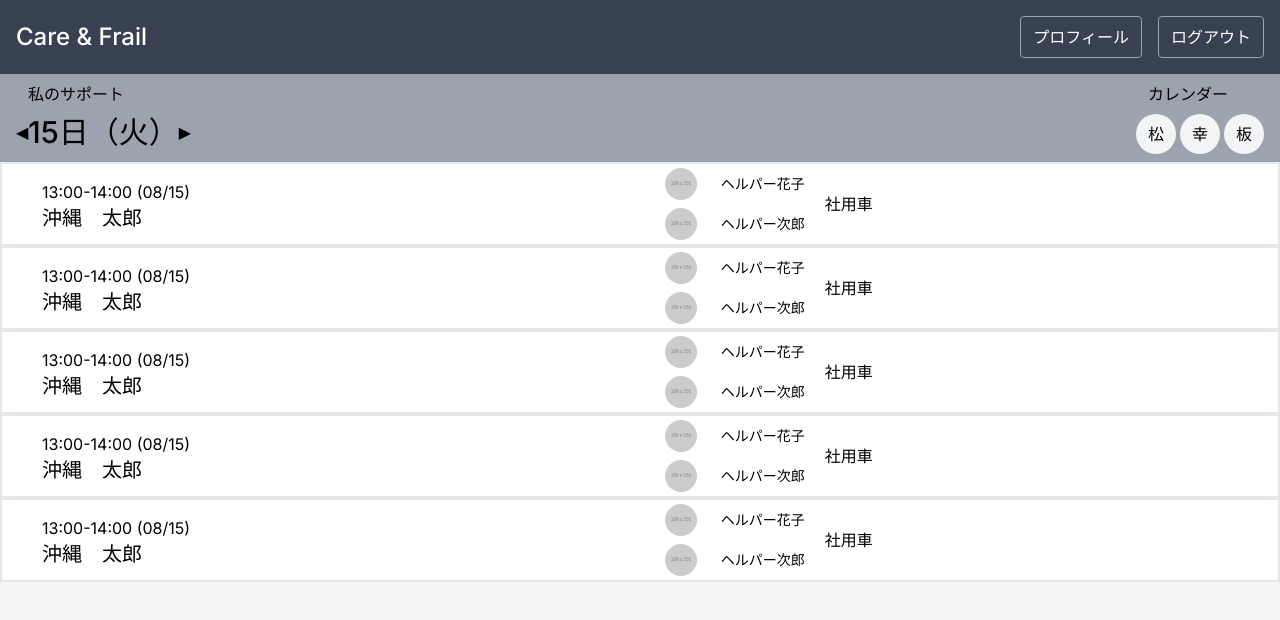
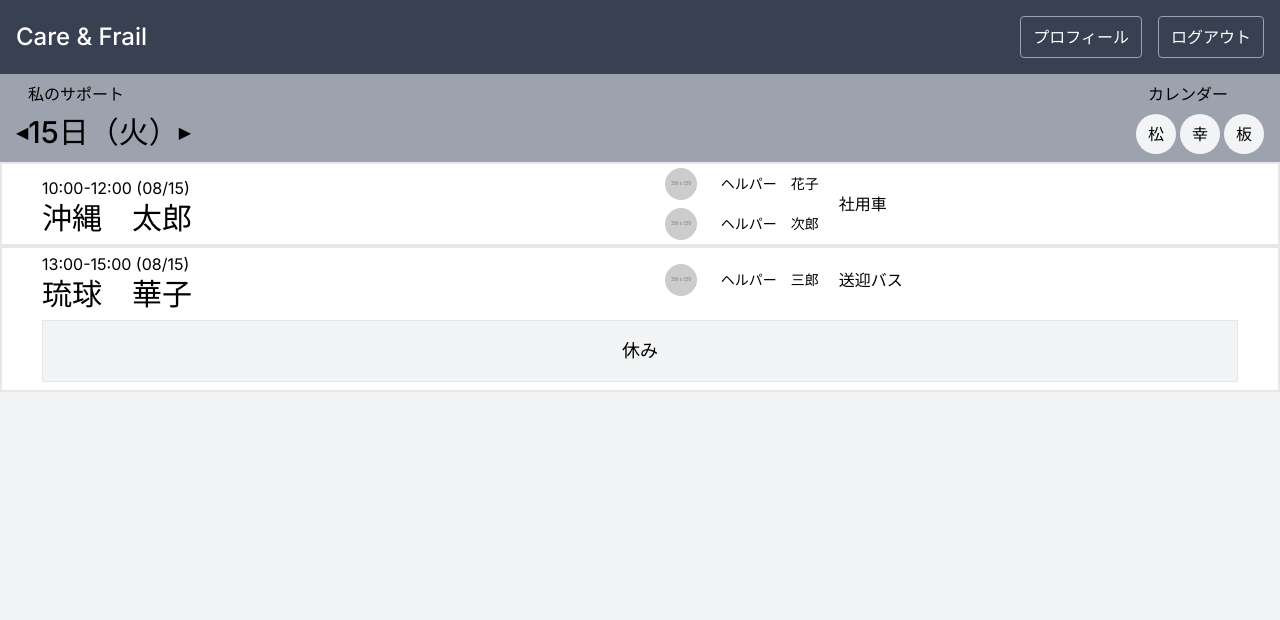
Before and after one commit to Takashi-Matsumura/shincode-workspace, a Next.js app in the folder nextjs13-twitter/: page / in a window 1280 px wide. Shown: the top 620 px of the page. Built offline with nearby package versions, Linux system fonts and the light colour scheme; data requests are answered from the project's data file.

Commit message:
jsonデータ反映

```diff
--- a/nextjs13-twitter/src/app/components/Post.js
+++ b/nextjs13-twitter/src/app/components/Post.js
@@ -1,57 +1,39 @@
 import Link from "next/link";
 import React from "react";
 
-const Post = () => {
+const Post = ({ tweet }) => {
   return (
     <div className="bg-white border-2">
       <div className="flex flex-auto items-center">
         <div className="w-full px-10 pt-1">
-          <p>13:00-14:00 (08/15)</p>
-          <p className="font-light text-xl">沖縄　太郎</p>
+          <p>
+            {tweet.period.begin}-{tweet.period.end} ({tweet.date})
+          </p>
+          <p className="font-light text-3xl">{tweet.guest.name}</p>
         </div>
         <div className="flex w-full items-center">
           <div>
+            {tweet.helper.map((helper) => (
               <div className="flex items-center">
                 <img
                   className="w-10 h-10 rounded-full px-1 py-1"
                   src="https://via.placeholder.com/150"
                   alt="User Avatar"
                 />
-              <p className="text-sm px-5">ヘルパー花子</p>
+                <p className="text-sm px-5">{helper.name}</p>
               </div>
-            <div className="flex items-center">
-              <img
-                className="w-10 h-10 rounded-full px-1 py-1"
-                src="https://via.placeholder.com/150"
-                alt="User Avatar"
-              />
-              <p className="text-sm px-5">ヘルパー次郎</p>
+            ))}
+          </div>
+          <p>{tweet.transportation}</p>
         </div>
       </div>
-          <p>社用車</p>
+      {tweet.text && (
+        <div className="text-center border py-4 text-lg mx-10 my-2 bg-gray-100">
+          {tweet.text}
         </div>
-      </div>
-      <div className="text-center"></div>
+      )}
     </div>
   );
-  // return (
-  //   <div className="bg-white shadow-md rounded p-4 mb-4">
-  //     <div className="mb-4">
-  //       <div className="flex items-center mb-2">
-  //         <img
-  //           className="w-10 h-10 rounded-full mr-2"
-  //           src="https://via.placeholder.com/150"
-  //           alt="User Avatar"
-  //         />
-  //         <div>
-  //           <h2 className="font-semibold text-md">username</h2>
-  //           <p className="text-gray-500 text-sm">08/15 07:07</p>
-  //         </div>
-  //       </div>
-  //       <p className="text-gray-700">はじめての投稿です。</p>
-  //     </div>
-  //   </div>
-  // );
 };
 
 export default Post;
--- a/nextjs13-twitter/src/app/components/Timeline.js
+++ b/nextjs13-twitter/src/app/components/Timeline.js
@@ -2,31 +2,13 @@ import React from "react";
 import Post from "./Post";
 import TitleHeader from "./TitleHeader";
 
-const Timeline = () => {
+const Timeline = ({ timeline }) => {
   return (
     <div className="min-h-screen bg-gray-100">
       <TitleHeader />
-      {/* <main className="container mx-auto py-4">
-        <div className="bg-white shadow-md rounded p-4 mb-4">
-          <form>
-            <textarea
-              className="w-full h-24 p-2 border border-gray-300 rounded resize-none focus:outline-none focus:ring-2 focus:ring-blue-400"
-              placeholder="What's on your mind?"
-            ></textarea>
-            <button
-              type="submit"
-              className="mt-2 bg-gray-700 hover:bg-green-700 duration-200 text-white font-semibold py-2 px-4 rounded"
-            >
-              投稿
-            </button>
-          </form>
-        </div>
-      </main> */}
-      <Post />
-      <Post />
-      <Post />
-      <Post />
-      <Post />
+      {timeline.map((tweet) => (
+        <Post key={tweet.id} tweet={tweet} />
+      ))}
     </div>
   );
 };
--- a/nextjs13-twitter/src/app/page.js
+++ b/nextjs13-twitter/src/app/page.js
@@ -7,7 +7,7 @@ export default async function Home() {
 
   return (
     <div>
-      <Timeline />
+      <Timeline timeline={timeline} />
     </div>
   );
 }
--- a/nextjs13-twitter/src/data/tweets.json
+++ b/nextjs13-twitter/src/data/tweets.json
@@ -2,8 +2,8 @@
   "tweets": [
     {
       "id": 1,
-      "date": "2023-08-15",
-      "time-period": {
+      "date": "08/15",
+      "period": {
         "begin": "10:00",
         "end": "12:00"
       },
@@ -11,7 +11,7 @@
         "id": 1,
         "name": "沖縄　太郎"
       },
-      "text": "Hello World",
+      "text": "",
       "helper": [
         {
           "id": 1,
@@ -21,7 +21,28 @@
           "id": 2,
           "name": "ヘルパー　次郎"
         }
-      ]
+      ],
+      "transportation": "社用車"
+    },
+    {
+      "id": 2,
+      "date": "08/15",
+      "period": {
+        "begin": "13:00",
+        "end": "15:00"
+      },
+      "guest": {
+        "id": 2,
+        "name": "琉球　華子"
+      },
+      "text": "休み",
+      "helper": [
+        {
+          "id": 3,
+          "name": "ヘルパー　三郎"
+        }
+      ],
+      "transportation": "送迎バス"
     }
   ]
 }
```
Lines whose indentation alone changed are shown as unchanged.
